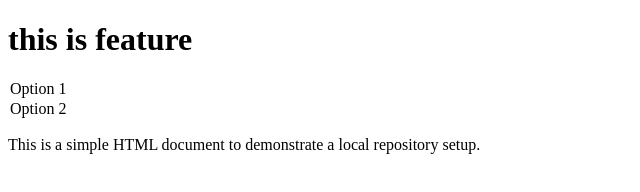
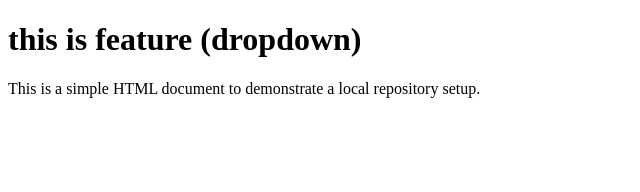
Before and after one commit to rohitkr158/localRepo, a plain HTML site: page index.html in a window 1280 px wide. Shown: the whole page, without its empty margins (0-640 px from the left). Drawn offline with Linux system fonts and the light colour scheme.

Commit message:
dropdown

```diff
--- a/index.html
+++ b/index.html
@@ -6,11 +6,7 @@
     <title>Document</title>
 </head>
 <body>
-    <h1>this is feature</h1>
-    <dropdown>
-        <option value="1">Option 1</option>
-        <option value="2">Option 2</option>
-    </dropdown>
+    <h1>this is feature (dropdown)</h1>
     <p>This is a simple HTML document to demonstrate a local repository setup.</p>
 </body>
 </html>
```
